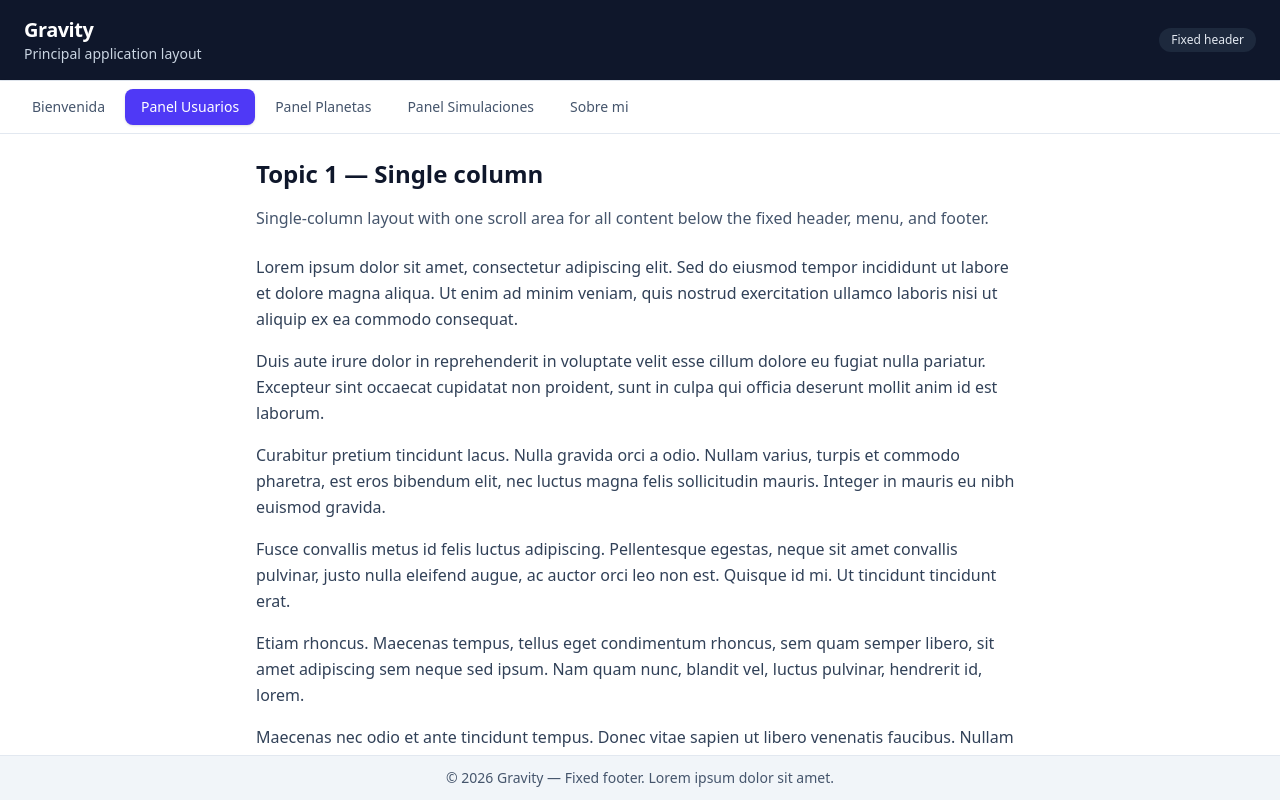
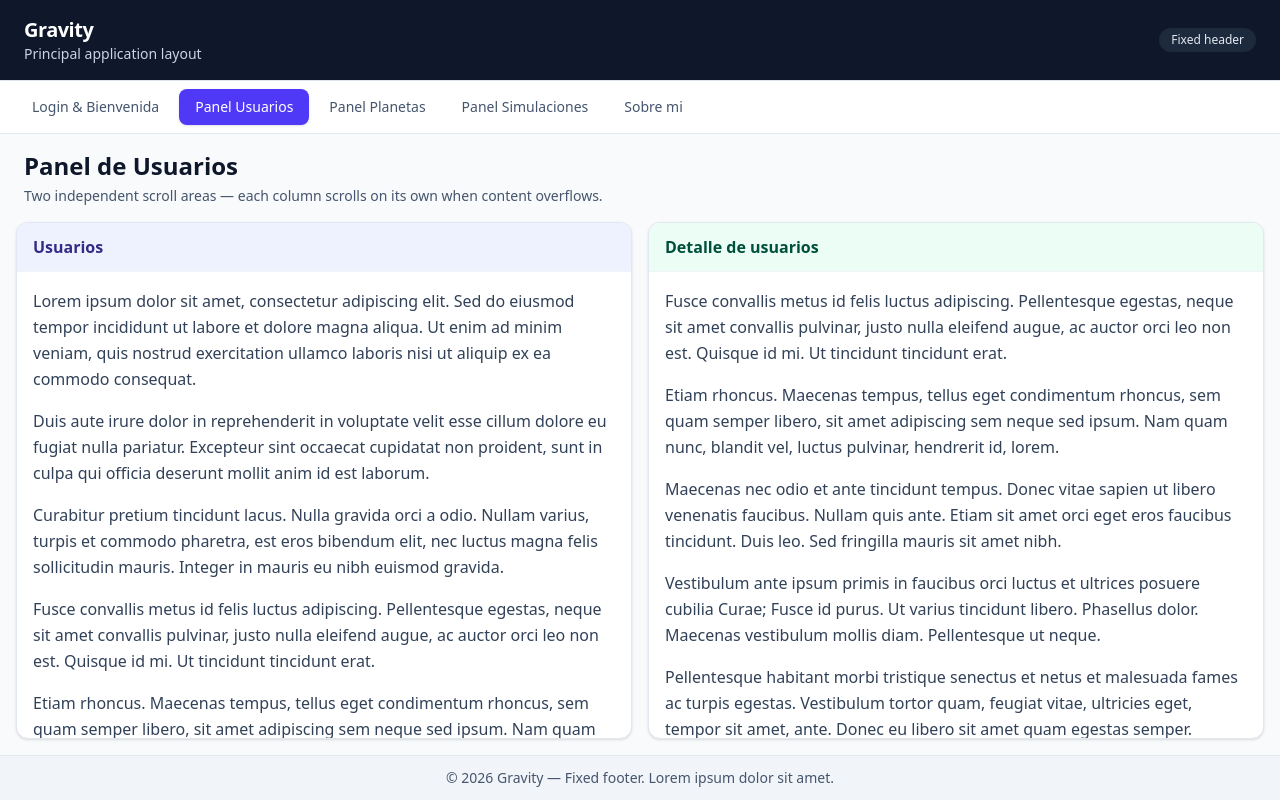
Before and after one commit to NUEVOESPACIO/FrontEndReactMayo, a React (Vite) app: page / in a window 1280 px wide. Both pictures are taken after a click on the button "Panel Usuarios". Built offline with nearby package versions, Linux system fonts and the light colour scheme.

Commit message:
Integtrado el comportamiento y Navgacion entr Vistas usando Layouts

```diff
--- a/src/components/layout/CenterSection.tsx
+++ b/src/components/layout/CenterSection.tsx
@@ -1,7 +1,9 @@
 import type { MenuTopicId } from "../../types/menuTypes";
-import WelcomeLayout from "./WelcomeLayout";
-import SingleColumnLayout from "./SingleColumnLayout";
-import TwoColumnLayout from "./TwoColumnLayout";
+import WelcomeAndLoginLayout from "./WelcomeAndLoginLayout";
+import UsuariosParentLayout from "./UsuariosParentLayout";
+import PlanetasParentLayout from "./PlanetasParentLayout";
+import SimulacionesParentLayout from "./SimulacionesParentLayout";
+import SobreMiLayout from "./SobreMiLayout";
 
 interface CenterSectionProps {
   activeMenu: MenuTopicId;
@@ -10,27 +12,37 @@ interface CenterSectionProps {
 function renderCenterContent(activeMenu: MenuTopicId) {
   switch (activeMenu) {
     case "Bienvenida":
-      return <WelcomeLayout />;
+      return <WelcomeAndLoginLayout />;
     case "Panel Usuarios":
-      return <SingleColumnLayout title="Topic 1 — Single column" />;
+      return (
+        <UsuariosParentLayout
+          title="Panel de Usuarios"
+          leftTitle="Usuarios"
+          rightTitle="Detalle de usuarios"
+        />
+      );
     case "Panel Planetas":
       return (
-        <TwoColumnLayout
-          title="Topic 2 — Two columns"
-          leftTitle="Column A"
-          rightTitle="Column B"
+        <PlanetasParentLayout
+          title="Panel de Planetas"
+          leftTitle="Listado de Planetas"
+          rightTitle="Detalle de Planetas"
         />
       );
     case "Panel Simulaciones":
       return (
-        <TwoColumnLayout
-          title="Topic 3 — Two columns"
-          leftTitle="Primary panel"
-          rightTitle="Secondary panel"
+        <SimulacionesParentLayout
+          title="Panel de Simulaciones"
+          leftTitle="Listado de Simulaciones"
+          rightTitle="Detalle de simulaciones"
         />
       );
+      case "Sobre mi":
+        return (
+          <SobreMiLayout />
+        );
     default:
-      return <WelcomeLayout />;
+      return <WelcomeAndLoginLayout/>;
   }
 }
 
--- a/src/components/layout/TwoColumnLayout.tsx
+++ b/src/components/layout/PlanetasParentLayout.tsx
@@ -6,7 +6,7 @@ interface TwoColumnLayoutProps {
   rightTitle: string;
 }
 
-export default function TwoColumnLayout({
+export default function UsuariosParentLayout({
   title,
   leftTitle,
   rightTitle,
--- /dev/null
+++ b/src/components/layout/SimulacionesParentLayout.tsx
@@ -0,0 +1,56 @@
+import { LOREM_PARAGRAPHS } from "../../constants/loremIpsum";
+
+interface TwoColumnLayoutProps {
+  title: string;
+  leftTitle: string;
+  rightTitle: string;
+}
+
+export default function UsuariosParentLayout({
+  title,
+  leftTitle,
+  rightTitle,
+}: TwoColumnLayoutProps) {
+  const leftParagraphs = LOREM_PARAGRAPHS.slice(0, 5);
+  const rightParagraphs = LOREM_PARAGRAPHS.slice(3);
+
+  return (
+    <div className="flex h-full min-h-0 flex-col gap-4 bg-slate-50 p-4">
+      <header className="shrink-0 px-2">
+        <h2 className="text-2xl font-bold text-slate-900">{title}</h2>
+        <p className="mt-1 text-sm text-slate-600">
+          Two independent scroll areas — each column scrolls on its own when
+          content overflows.
+        </p>
+      </header>
+
+      <div className="grid min-h-0 flex-1 grid-cols-1 gap-4 md:grid-cols-2">
+        <section className="flex min-h-0 flex-col overflow-hidden rounded-xl border border-slate-200 bg-white shadow-sm">
+          <h3 className="shrink-0 border-b border-slate-100 bg-indigo-50 px-4 py-3 font-semibold text-indigo-900">
+            {leftTitle}
+          </h3>
+          <div className="min-h-0 flex-1 overflow-y-auto p-4">
+            <div className="space-y-4 text-slate-700 leading-relaxed">
+              {leftParagraphs.map((paragraph, index) => (
+                <p key={index}>{paragraph}</p>
+              ))}
+            </div>
+          </div>
+        </section>
+
+        <section className="flex min-h-0 flex-col overflow-hidden rounded-xl border border-slate-200 bg-white shadow-sm">
+          <h3 className="shrink-0 border-b border-slate-100 bg-emerald-50 px-4 py-3 font-semibold text-emerald-900">
+            {rightTitle}
+          </h3>
+          <div className="min-h-0 flex-1 overflow-y-auto p-4">
+            <div className="space-y-4 text-slate-700 leading-relaxed">
+              {rightParagraphs.map((paragraph, index) => (
+                <p key={index}>{paragraph}</p>
+              ))}
+            </div>
+          </div>
+        </section>
+      </div>
+    </div>
+  );
+}
--- a/src/components/layout/SingleColumnLayout.tsx
+++ b/src/components/layout/SobreMiLayout.tsx
@@ -1,14 +1,11 @@
 import { LOREM_PARAGRAPHS } from "../../constants/loremIpsum";
 
-interface SingleColumnLayoutProps {
-  title: string;
-}
 
-export default function SingleColumnLayout({ title }: SingleColumnLayoutProps) {
+export default function SingleColumnLayout() {
   return (
     <div className="h-full min-h-0 overflow-y-auto bg-white p-6">
       <article className="mx-auto max-w-3xl">
-        <h2 className="mb-4 text-2xl font-bold text-slate-900">{title}</h2>
+        <h2 className="mb-4 text-2xl font-bold text-slate-900"></h2>
         <p className="mb-6 text-slate-600">
           Single-column layout with one scroll area for all content below the
           fixed header, menu, and footer.
--- /dev/null
+++ b/src/components/layout/UsuariosParentLayout.tsx
@@ -0,0 +1,56 @@
+import { LOREM_PARAGRAPHS } from "../../constants/loremIpsum";
+
+interface TwoColumnLayoutProps {
+  title: string;
+  leftTitle: string;
+  rightTitle: string;
+}
+
+export default function UsuariosParentLayout({
+  title,
+  leftTitle,
+  rightTitle,
+}: TwoColumnLayoutProps) {
+  const leftParagraphs = LOREM_PARAGRAPHS.slice(0, 5);
+  const rightParagraphs = LOREM_PARAGRAPHS.slice(3);
+
+  return (
+    <div className="flex h-full min-h-0 flex-col gap-4 bg-slate-50 p-4">
+      <header className="shrink-0 px-2">
+        <h2 className="text-2xl font-bold text-slate-900">{title}</h2>
+        <p className="mt-1 text-sm text-slate-600">
+          Two independent scroll areas — each column scrolls on its own when
+          content overflows.
+        </p>
+      </header>
+
+      <div className="grid min-h-0 flex-1 grid-cols-1 gap-4 md:grid-cols-2">
+        <section className="flex min-h-0 flex-col overflow-hidden rounded-xl border border-slate-200 bg-white shadow-sm">
+          <h3 className="shrink-0 border-b border-slate-100 bg-indigo-50 px-4 py-3 font-semibold text-indigo-900">
+            {leftTitle}
+          </h3>
+          <div className="min-h-0 flex-1 overflow-y-auto p-4">
+            <div className="space-y-4 text-slate-700 leading-relaxed">
+              {leftParagraphs.map((paragraph, index) => (
+                <p key={index}>{paragraph}</p>
+              ))}
+            </div>
+          </div>
+        </section>
+
+        <section className="flex min-h-0 flex-col overflow-hidden rounded-xl border border-slate-200 bg-white shadow-sm">
+          <h3 className="shrink-0 border-b border-slate-100 bg-emerald-50 px-4 py-3 font-semibold text-emerald-900">
+            {rightTitle}
+          </h3>
+          <div className="min-h-0 flex-1 overflow-y-auto p-4">
+            <div className="space-y-4 text-slate-700 leading-relaxed">
+              {rightParagraphs.map((paragraph, index) => (
+                <p key={index}>{paragraph}</p>
+              ))}
+            </div>
+          </div>
+        </section>
+      </div>
+    </div>
+  );
+}
--- a/src/types/menuTypes.ts
+++ b/src/types/menuTypes.ts
@@ -6,7 +6,7 @@ export interface MenuTopic {
 }
 
 export const MENU_TOPICS: MenuTopic[] = [
-  { id: "Bienvenida", label: "Bienvenida" },
+  { id: "Bienvenida", label: "Login & Bienvenida" },
   { id: "Panel Usuarios", label: "Panel Usuarios" },
   { id: "Panel Planetas", label: "Panel Planetas" },
   { id: "Panel Simulaciones", label: "Panel Simulaciones" },
```
Also changed, not shown: src/components/layout/WelcomeAndLoginLayout.tsx (renamed from src/components/layout/WelcomeLayout.tsx).
